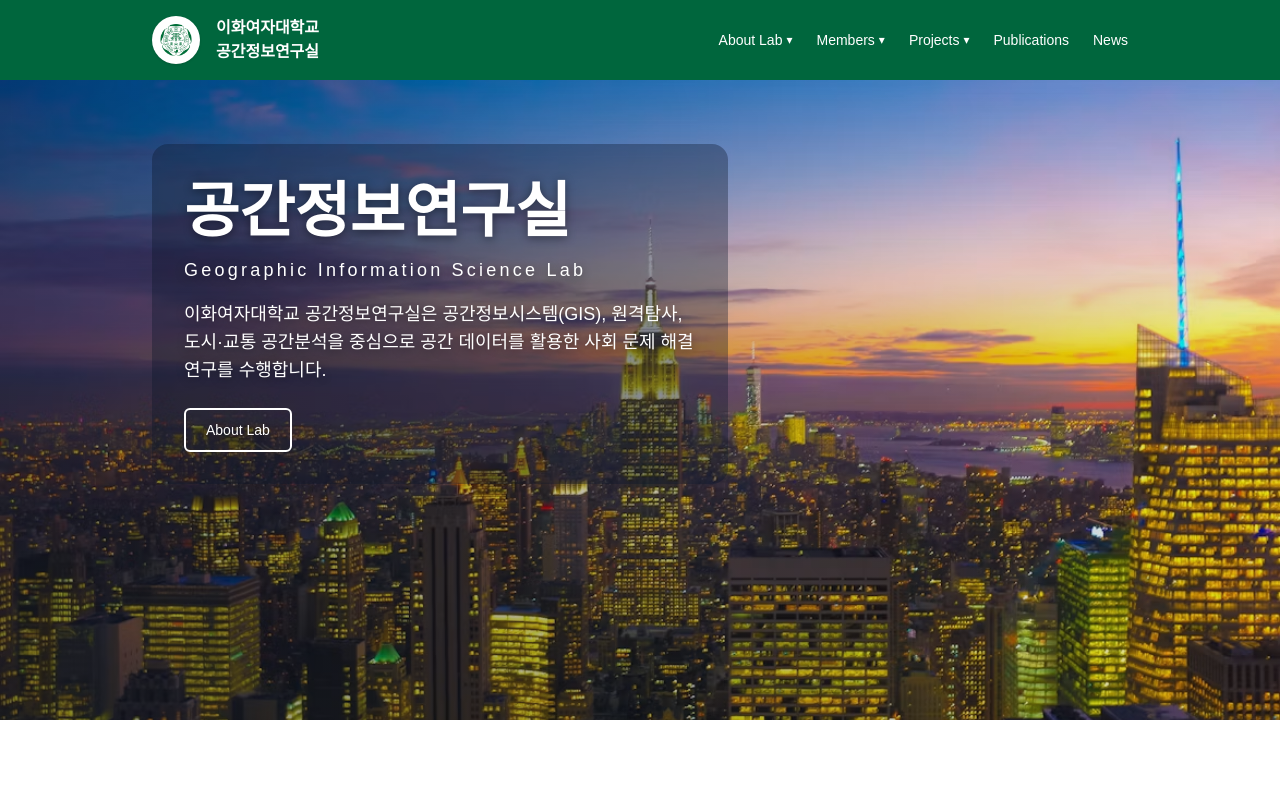
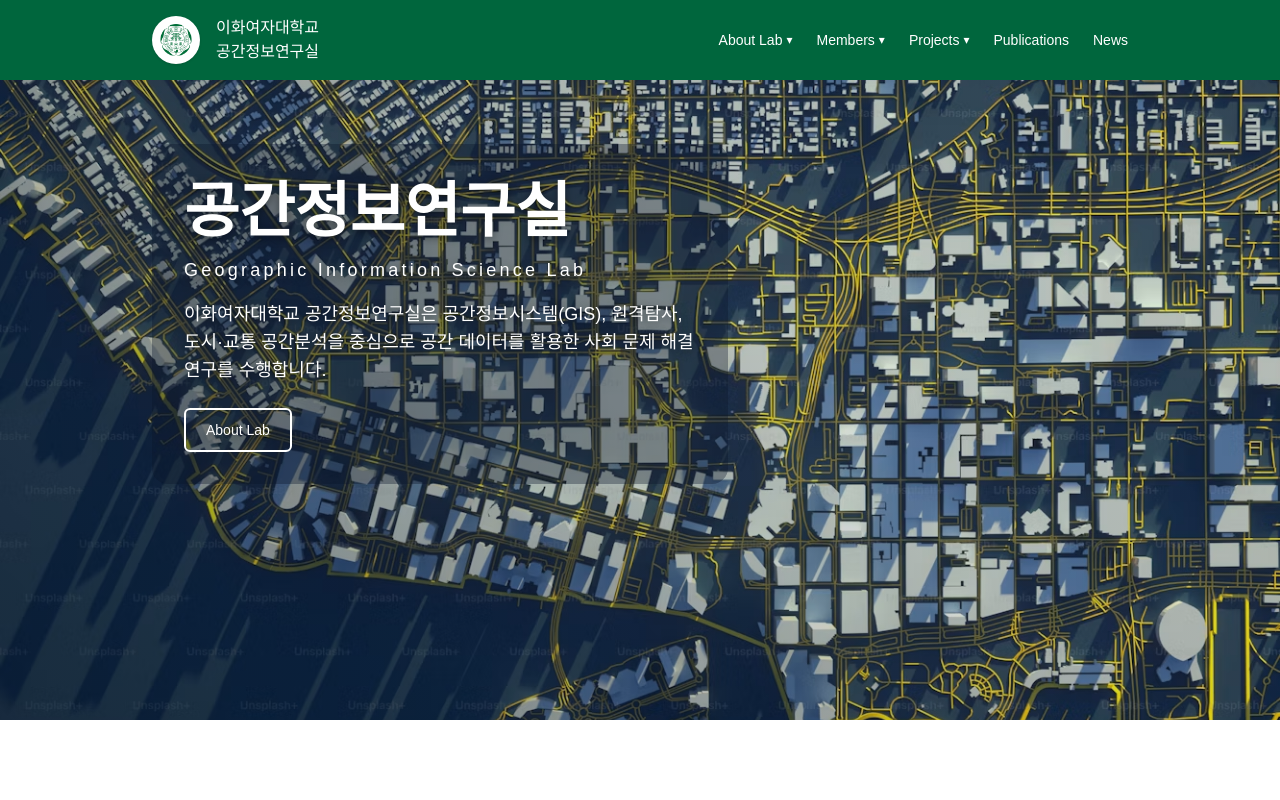
Before and after one commit to MG-JIN/ewha-gis-lab, a Next.js app: page /ewha-gis-lab/ in a window 1280 px wide. Shown: the top 800 px of the page. Built offline with nearby package versions, Linux system fonts and the light colour scheme; a web font is replaced by a local one.

Commit message:
style: 헤더 로고 폰트 굵기 normal로 변경, hero 배경 이미지 교체

```diff
--- a/components/home/Hero.tsx
+++ b/components/home/Hero.tsx
@@ -10,14 +10,14 @@
         배경 이미지: AVIF 우선 적용. 현재 대체 포맷(.jpg/.webp) 원본 파일이
         없어 <picture>의 <img> fallback도 동일한 AVIF 파일을 가리킴 — 구형
         브라우저 대응이 필요해지면, 아래 <source>보다 "뒤"에 예:
-        <source srcSet={withBasePath("/images/hero-bg.webp")} type="image/webp" />
+        <source srcSet={withBasePath("/images/hero2.webp")} type="image/webp" />
         와 img의 src를 .jpg 등으로 추가/교체하면 자동으로 폴백된다.
       */}
       <picture className="absolute inset-0 h-full w-full">
-        <source srcSet={withBasePath("/images/hero-bg.avif")} type="image/avif" />
+        <source srcSet={withBasePath("/images/hero2.avif")} type="image/avif" />
         <img
-          src={withBasePath("/images/hero-bg.avif")}
-          alt="이화여자대학교 공간정보연구실 — 도시 항공뷰"
+          src={withBasePath("/images/hero2.avif")}
+          alt="이화여자대학교 공간정보연구실 — 어두운 배경의 지도 시각화"
           className="h-full w-full object-cover"
         />
       </picture>
--- a/components/layout/Header.tsx
+++ b/components/layout/Header.tsx
@@ -66,8 +66,8 @@
             />
           </span>
           <span className="flex flex-col font-logo leading-tight whitespace-nowrap">
-            <span className="text-base font-semibold text-white">이화여자대학교</span>
-            <span className="text-base font-bold text-white">공간정보연구실</span>
+            <span className="text-base font-normal text-white">이화여자대학교</span>
+            <span className="text-base font-normal text-white">공간정보연구실</span>
           </span>
         </Link>
         <nav className="flex flex-wrap items-center gap-x-6 gap-y-2 text-sm font-medium text-white">
```
Also changed, not shown: public/images/hero2.avif (added).
